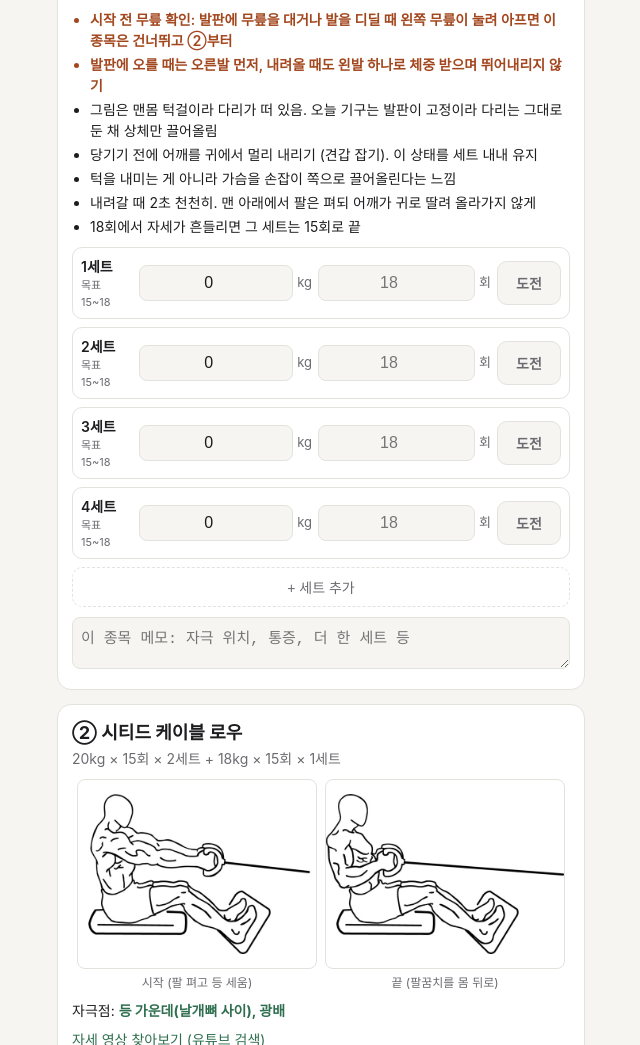
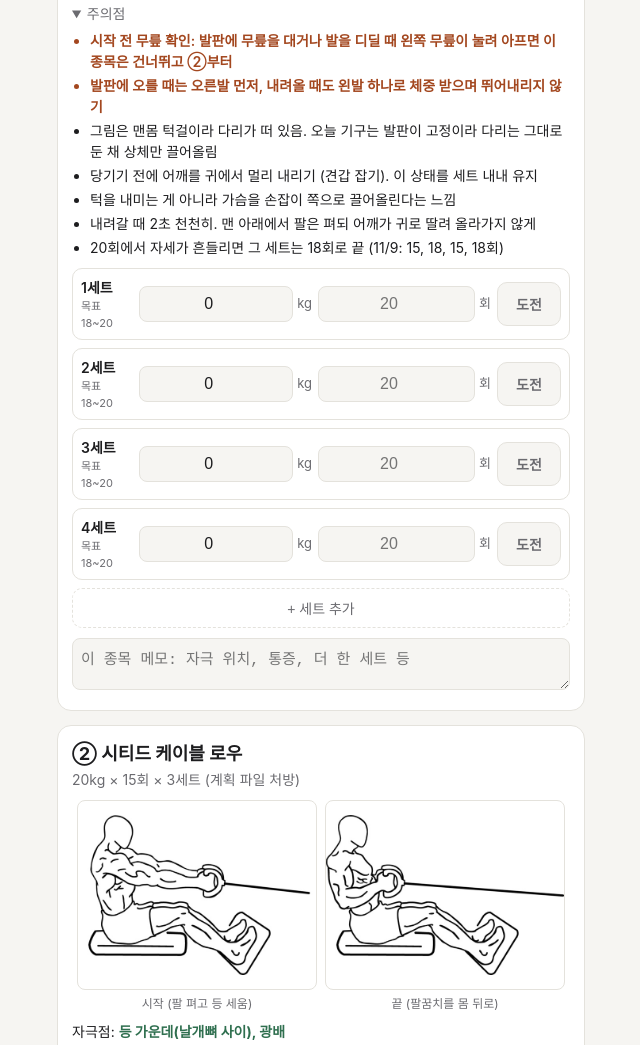
Before and after one commit to imimboram2116/workout, a plain HTML site: page index.html in a window 1280 px wide. Shown: the part 974-2019 px from the top of the page, without its empty margins (319-959 px from the left). Drawn offline with Linux system fonts and the light colour scheme.

Commit message:
Raise upper A to plan-file targets and add optional dead bug
Co-Authored-By: Claude Opus 5.5 <noreply@anthropic.com>

```diff
--- a/index.html
+++ b/index.html
@@ -123,7 +123,7 @@ const EXERCISES = [
     id: "chin", photos: [ { src: "img/chin-2.jpg", cap: "시작 (팔 펴고 매달림)" }, { src: "img/chin-1.jpg", cap: "끝 (가슴을 손잡이 쪽으로)" } ],
     figs: [ { view: "back", main: ["lat"], sub: ["midBack"], cap: "뒤에서 본 모습: 겨드랑이 아래 등(광배)" }, { view: "front", main: [], sub: ["biceps"], cap: "앞에서 본 모습: 팔 앞쪽이 같이 쓰임" } ],
     name: "① 친딥 머신 턱걸이 (고정 발판, 자기 체중)",
-    presc: "자기 체중 15~18회 × 4세트 (11/9: 15, 18, 15, 18회)",
+    presc: "자기 체중 18~20회 × 4세트 (계획 파일 처방. 발판에 무릎 댈 때 눌려 아프면 15~18회로)",
     target: "겨드랑이 아래 등(광배근), 팔 앞쪽(이두)",
     link: { href: "https://www.youtube.com/results?search_query=" + encodeURIComponent("어시스트 풀업 머신 자세"), t: "자세 영상 찾아보기 (유튜브 검색)" },
     cues: [
@@ -133,15 +133,15 @@ const EXERCISES = [
       { t: "당기기 전에 어깨를 귀에서 멀리 내리기 (견갑 잡기). 이 상태를 세트 내내 유지" },
       { t: "턱을 내미는 게 아니라 가슴을 손잡이 쪽으로 끌어올린다는 느낌" },
       { t: "내려갈 때 2초 천천히. 맨 아래에서 팔은 펴되 어깨가 귀로 딸려 올라가지 않게" },
-      { t: "18회에서 자세가 흔들리면 그 세트는 15회로 끝" }
+      { t: "20회에서 자세가 흔들리면 그 세트는 18회로 끝 (11/9: 15, 18, 15, 18회)" }
     ],
-    sets: [ { kg: 0, goal: "15~18" }, { kg: 0, goal: "15~18" }, { kg: 0, goal: "15~18" }, { kg: 0, goal: "15~18" } ]
+    sets: [ { kg: 0, goal: "18~20" }, { kg: 0, goal: "18~20" }, { kg: 0, goal: "18~20" }, { kg: 0, goal: "18~20" } ]
   },
   {
     id: "row", photos: [ { src: "img/row-2.jpg", cap: "시작 (팔 펴고 등 세움)" }, { src: "img/row-1.jpg", cap: "끝 (팔꿈치를 몸 뒤로)" } ],
     figs: [ { view: "back", main: ["midBack"], sub: ["lat", "rearDelt"], cap: "등 가운데(날개뼈 사이)가 주로, 광배도 같이" } ],
     name: "② 시티드 케이블 로우",
-    presc: "20kg × 15회 × 2세트 + 18kg × 15회 × 1세트",
+    presc: "20kg × 15회 × 3세트 (계획 파일 처방)",
     target: "등 가운데(날개뼈 사이), 광배",
     link: { href: "https://www.youtube.com/results?search_query=" + encodeURIComponent("시티드 케이블 로우 자세"), t: "자세 영상 찾아보기 (유튜브 검색)" },
     cues: [
@@ -153,13 +153,13 @@ const EXERCISES = [
       { t: "11/9에 20kg 2세트째 10회에서 내림. 20kg가 버거우면 바로 18kg로" },
       { t: "손아귀가 등보다 먼저 지치면 무게 문제 (9/23, 10/7 이력). 그때도 18kg로" }
     ],
-    sets: [ { kg: 20, goal: "15" }, { kg: 20, goal: "15" }, { kg: 18, goal: "15" } ]
+    sets: [ { kg: 20, goal: "15" }, { kg: 20, goal: "15" }, { kg: 20, goal: "15" } ]
   },
   {
     id: "sap", photos: [],
     figs: [ { view: "back", main: ["lat"], sub: [], cap: "겨드랑이 밑에서 뒤쪽(광배)" }, { view: "front", main: [], sub: [], avoid: ["frontDelt"], cap: "어깨 앞쪽이 뜨거우면 자세 점검" } ],
     name: "③ 케이블 스트레이트 암 풀다운",
-    presc: "11.5kg (10kg 스택 + 1.5kg 아령 1개) × 15회 × 3세트. 4세트는 하지 않기",
+    presc: "1세트 11.5kg (10kg 스택 + 1.5kg 아령 1개), 광배 자극이 그대로면 2~3세트는 13kg (아령 2개). × 15회 × 3세트. 4세트는 하지 않기",
     target: "겨드랑이 밑에서 뒤쪽(광배근)",
     link: { href: "https://www.youtube.com/results?search_query=" + encodeURIComponent("스트레이트 암 풀다운 자세"), t: "자세 영상 찾아보기 (유튜브 검색). 공개 그림 자료가 없어 그림은 생략" },
     cues: [
@@ -170,7 +170,7 @@ const EXERCISES = [
       { t: "무게 기준은 광배 자극이 유지되는지. 어깨 앞쪽이나 팔이 대신 일하면 무게보다 서는 위치를 먼저 고치기" },
       { warn: true, t: "허리가 뻐근하면 그 세트에서 멈춤 (9/23 4세트째 끝 횟수에서 허리 뻐근)" }
     ],
-    sets: [ { kg: 11.5, goal: "15" }, { kg: 11.5, goal: "15" }, { kg: 11.5, goal: "15" } ]
+    sets: [ { kg: 11.5, goal: "15" }, { kg: 13, goal: "15" }, { kg: 13, goal: "15" } ]
   },
   {
     id: "push", photos: [ { src: "img/push-1.jpg", cap: "시작 (팔꿈치 옆구리)" }, { src: "img/push-2.jpg", cap: "끝 (완전히 펴고 2초)" } ],
@@ -189,6 +189,21 @@ const EXERCISES = [
       { warn: true, t: "서서 하는 동작이라 무릎은 살짝 풀고 두 발에 고르게. 끝나고 어깨 열감이 있으면 메모 (10/22, 11/4 10kg 뒤 열감 이력)" }
     ],
     sets: [ { kg: 10, goal: "15" }, { kg: 10, goal: "15" }, { kg: 10, goal: "15" } ]
+  },
+  {
+    id: "deadbug", photos: [], figs: [],
+    name: "⑤ 데드버그 (맨몸, 시간 남으면)",
+    presc: "좌우 번갈아 8회씩 × 2세트. 주 1~2회 붙이는 코어 종목이라 못 해도 괜찮음",
+    target: "배 깊은 쪽, 허리 보호",
+    link: { href: "https://www.youtube.com/results?search_query=" + encodeURIComponent("데드버그 운동 자세"), t: "자세 영상 찾아보기 (유튜브 검색)" },
+    cues: [
+      { t: "등을 대고 누워 팔은 천장으로, 엉덩이와 무릎은 90도로 들어 올린 자세에서 시작" },
+      { t: "허리를 바닥에 붙인 채, 반대쪽 팔과 다리를 천천히 뻗었다가 돌아오기. 숨은 뻗을 때 내쉬기" },
+      { t: "허리가 바닥에서 뜨면 다리를 덜 뻗기" },
+      { warn: true, t: "왼쪽 무릎 안쪽이 당기면 다리는 90도로 둔 채 팔만 움직이기. 그래도 아프면 멈춤" },
+      { warn: true, t: "눕고 일어날 때 옆으로 돌아 손으로 짚고 일어나기. 왼무릎으로 바닥을 짚지 않기" }
+    ],
+    sets: [ { kg: 0, goal: "8", optional: true }, { kg: 0, goal: "8", optional: true } ]
   }
 ];
 
```
